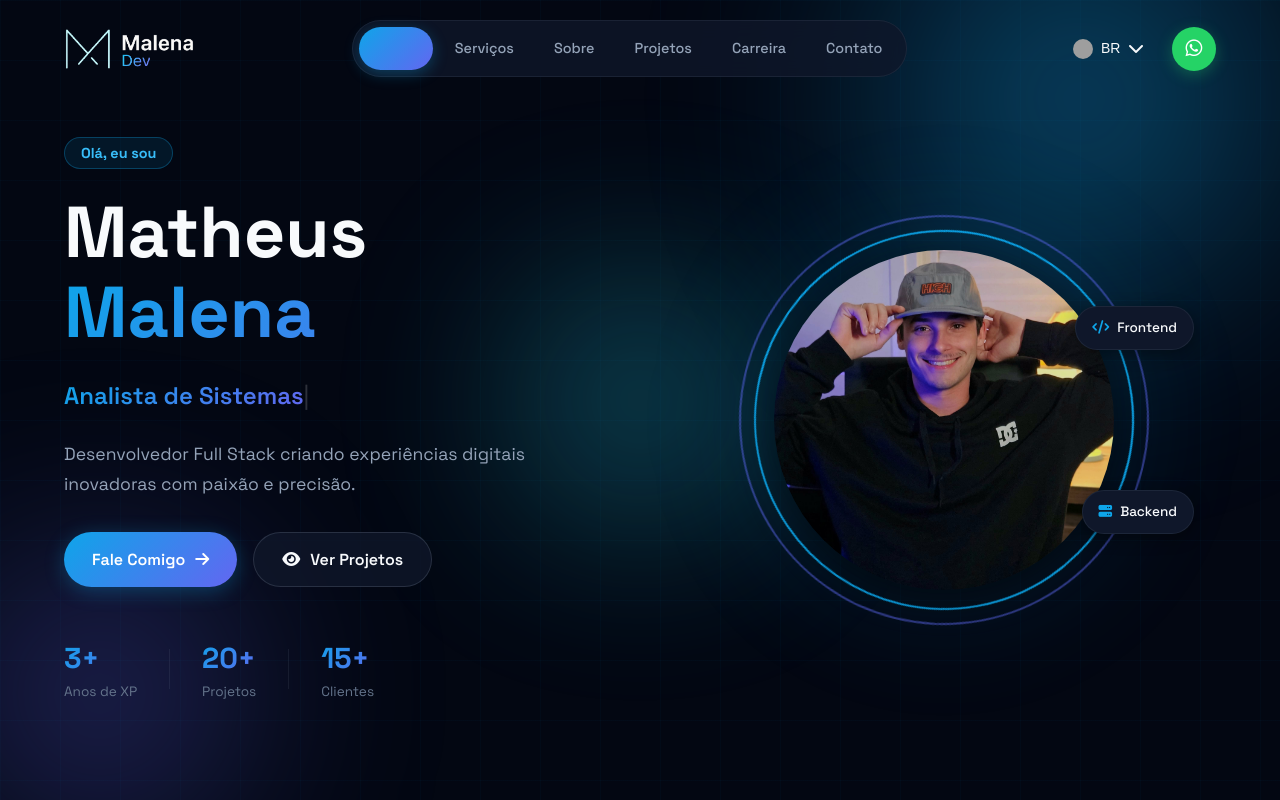
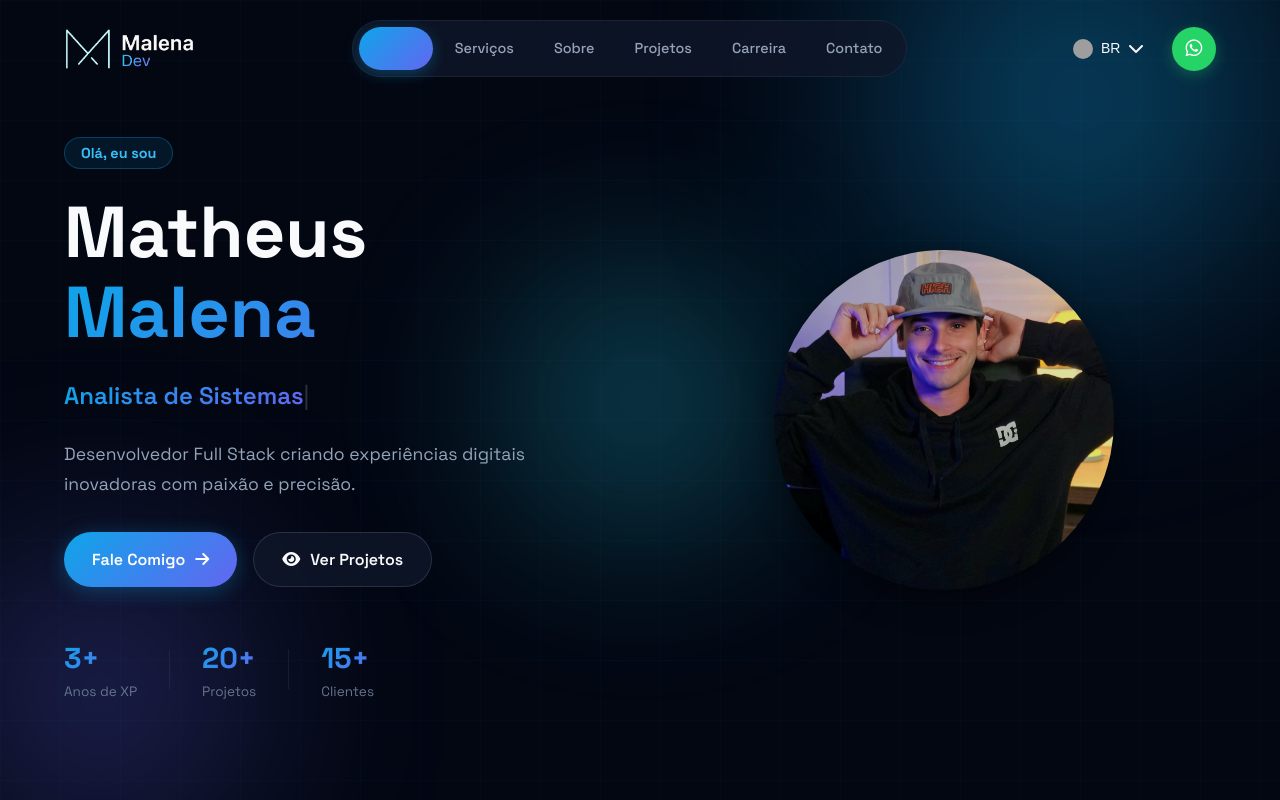
Before and after one commit to matheusmalena/portifolio-matheus-malena, a Vue app: page / in a window 1280 px wide. Shown: the top 800 px of the page. Built offline with nearby package versions, Linux system fonts and the light colour scheme; grey boxes are pictures that could not be loaded.

Commit message:
Update Home.vue

```diff
--- a/src/components/Home.vue
+++ b/src/components/Home.vue
@@ -60,13 +60,13 @@
 
           <div class="profile-section">
             <div class="profile-wrapper">
-              <div class="profile-ring"></div>
-              <div class="profile-ring ring-2"></div>
-              <div class="profile-glow"></div>
+              <!-- <div class="profile-ring"></div> -->
+              <!-- <div class="profile-ring ring-2"></div>
+              <div class="profile-glow"></div> -->
               <div class="profile-image-container">
                 <img src="../assets/img/perfil.jpeg" alt="Matheus Malena" class="profile-image" />
               </div>
-              <div class="floating-badge badge-1">
+              <!-- <div class="floating-badge badge-1">
                 <i class="fas fa-code"></i>
                 <span>Frontend</span>
               </div>
@@ -74,6 +74,11 @@
                 <i class="fas fa-server"></i>
                 <span>Backend</span>
               </div>
+
+              <div class="floating-badge badge-3">
+                <i class="fas fa-code"></i>
+                <span>Fullstack</span>
+              </div> -->
             </div>
           </div>
         </div>
@@ -444,7 +449,7 @@ export default {
 .profile-ring {
   position: absolute;
   inset: 0;
-  border: 2px solid var(--primary);
+  border: 2px solid rgba(255, 255, 255, 0.63);
   border-radius: 50%;
   animation: spin 20s linear infinite;
 }
```
